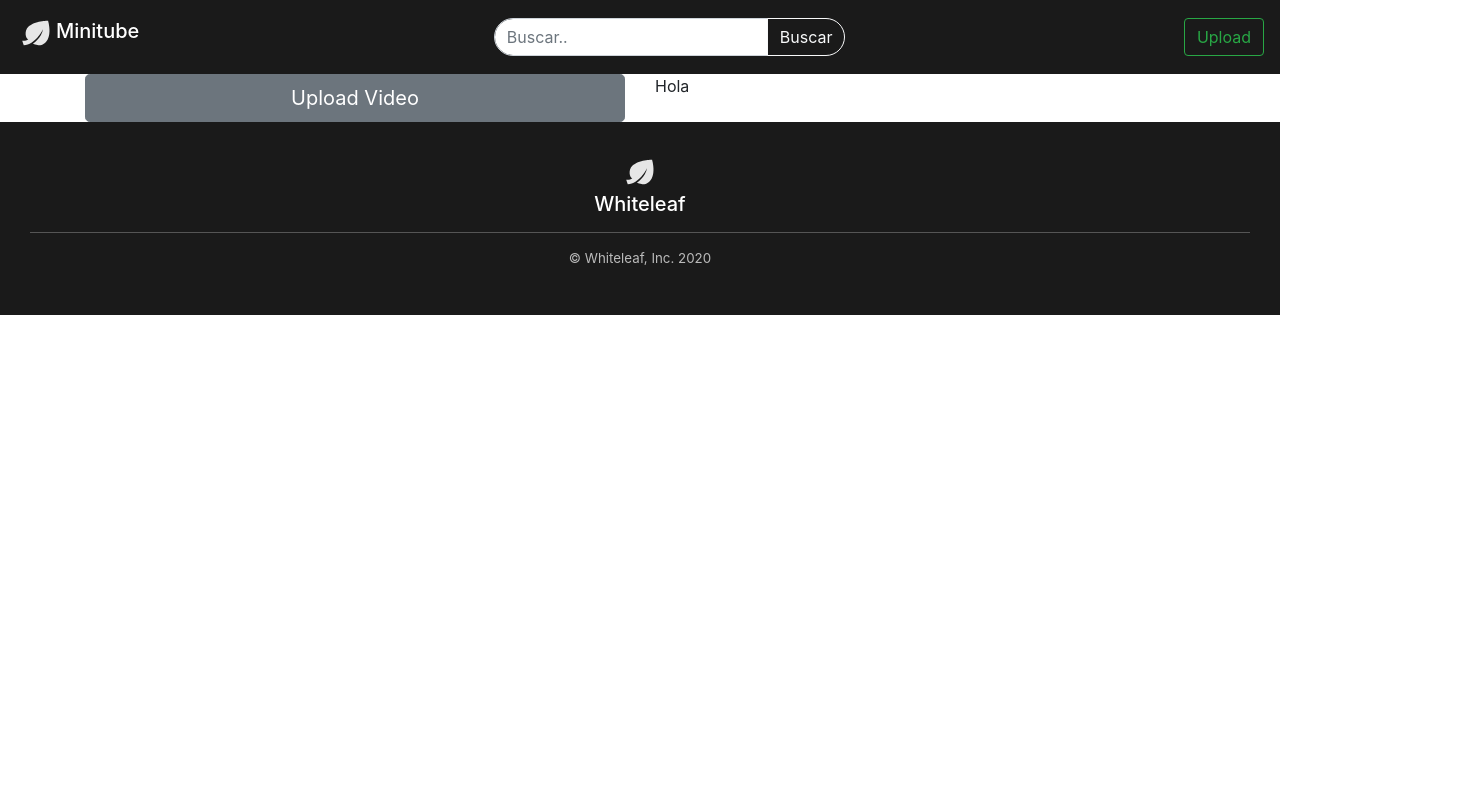
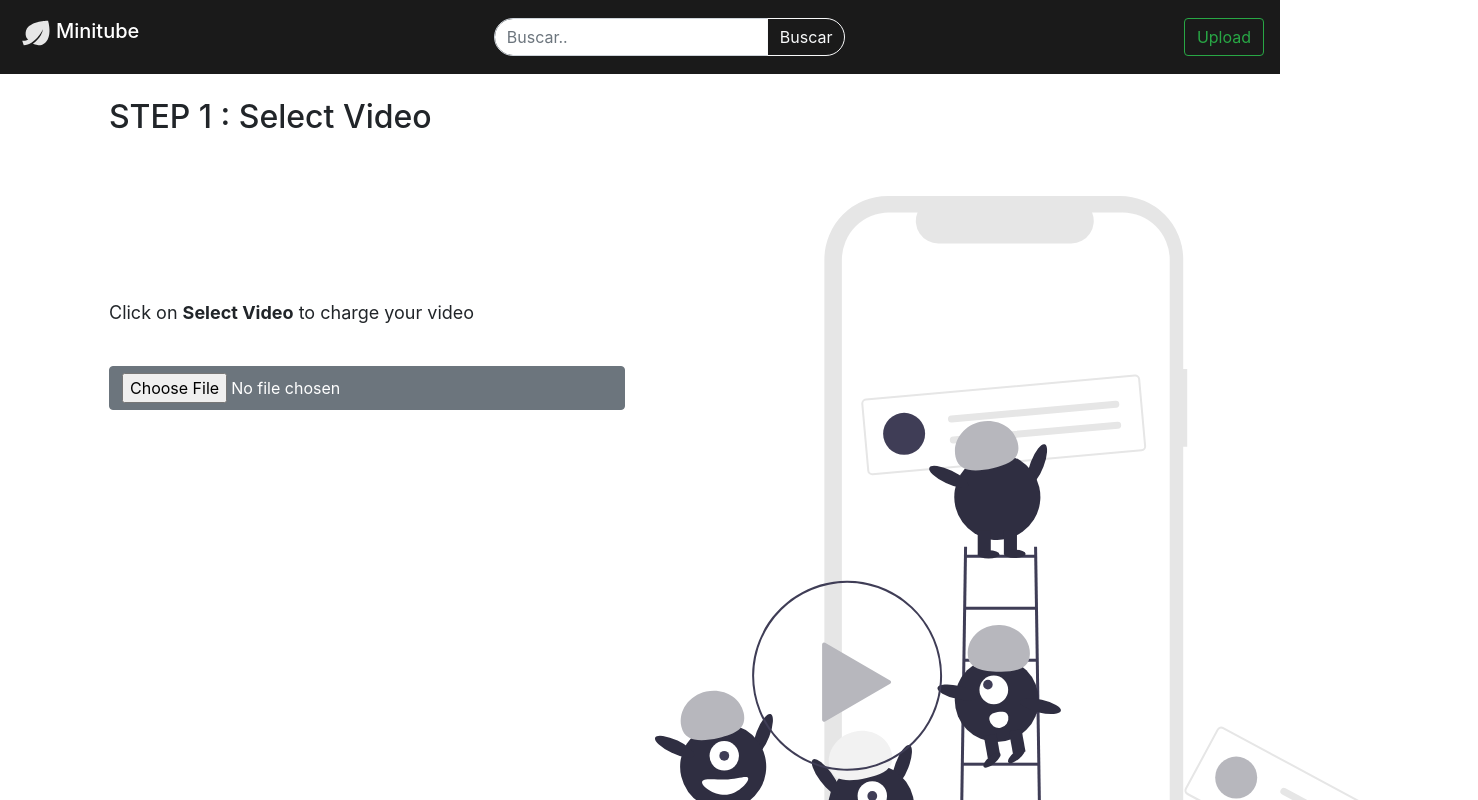
Before and after one commit to Loudev19/minitube-frontend, an Angular app: page /upload in a window 1280 px wide. Shown: the top 800 px of the page, 1478 px wide, since content can reach past the window. Built offline with nearby package versions, Linux system fonts and the light colour scheme.

Commit message:
upload video functionality

```diff
--- a/src/app/pages/uploadvideo/uploadvideo.component.html
+++ b/src/app/pages/uploadvideo/uploadvideo.component.html
@@ -1,9 +1,54 @@
-<div class="row">
-    <div class="col-6">
-        <button type="button" class="btn btn-secondary btn-lg btn-block">Upload Video</button>
+<div class="container-fluid p-4 box">
+    <div *ngIf="state==false" >
+        <h2> STEP 1 : Select Video</h2>
+        <div class="row">
+            <div class="col-6" style=" height: 100vh;">
+                <div class="right-content">
+                    <p>
+                        Click on <b>Select Video</b> to charge your video
+                    </p>
+                    <video [src]="url" *ngIf="format==='video' && url" controls></video> <br/>
+                    <input type='file' class="btn btn-secondary btn-md btn-block" (change)="onSelectFile($event)" />
+                    <button
+                    *ngIf="format==='video'"
+                    class="btn btn-success my-2 my-sm-0"
+                    (click)="onUpload()"
+                    > Accept
+                    </button>
+
+                </div>
+
+            </div>
+            <div class="col-6">
+                <div class="left-content"></div>
+                <img src="./../../../assets/undraw_video_upload_3d4u.svg">
+            </div>
+
+        </div>
     </div>
-    <div class="col-6">
-        Hola
+    <div *ngIf="state==true">
+        <h2> STEP 2 : Select Thumbnail</h2>
+        <div class="row">
+            <div class="col-6" style=" height: 100vh;">
+                <div class="right-content">
+                    <p>
+                        Click on <b>the parte of video</b> to capture your thumbnail
+                    </p>
+                    <video (timeupdate)="setCurrentTime($event)" [src]="url" controls></video> <br/>
+                    <button
+                    class="btn btn-success my-2 my-sm-0"
+                    (click)="selectThumbnail()"
+                    > Select Thumbnail
+                    </button>
+
+                </div>
+
+            </div>
+            <div class="col-6">
+                <div class="left-content"></div>
+                <img src="./../../../assets/undraw_video_upload_3d4u.svg">
+            </div>
+
+        </div>
     </div>
-
 </div>
--- a/src/app/pages/uploadvideo/uploadvideo.component.scss
+++ b/src/app/pages/uploadvideo/uploadvideo.component.scss
@@ -0,0 +1,31 @@
+.right-content {
+    padding-top: 30%;
+    margin-left: 0px;
+    width: 100%;
+    height: 100vh;
+    p{
+        font-size: large;
+    }
+    video{
+        height: 500px;
+        width: 500px;
+        padding-top: 20px;
+    }
+    btn{
+        padding-bottom: 10px;
+    }
+    button{
+        margin-top: 50px;
+    }
+}
+
+.left-content {
+    padding-top: 10%;
+    margin-left: 0px;
+    width: 100%;
+    height: auto;
+    img{
+        height: 250px;
+        width: 250px;
+    }
+}
--- a/src/app/pages/uploadvideo/uploadvideo.component.ts
+++ b/src/app/pages/uploadvideo/uploadvideo.component.ts
@@ -1,4 +1,10 @@
 import { Component, OnInit } from '@angular/core';
+import { HttpService } from './../../services/http.service';
+
+interface Video_preURL{
+  video_id: string,
+  presigned_url : string
+}
 
 @Component({
   selector: 'app-uploadvideo',
@@ -6,10 +12,56 @@ import { Component, OnInit } from '@angular/core';
   styleUrls: ['./uploadvideo.component.scss']
 })
 export class UploadvideoComponent implements OnInit {
+  url;
+  format;
+  _file;
+  currentTime: number;
+  state : Boolean = false;
+  video_url: Video_preURL;
+  constructor( private _http_service : HttpService ) { }
 
-  constructor() { }
+  onSelectFile(event) {
+    const file = event.target.files && event.target.files[0];
+    if (file) {
+      console.log(file);
+      var reader = new FileReader();
+      reader.readAsDataURL(file);
+      if(file.type.indexOf('video')> -1){
+        this.format = 'video';
+      }
 
+      else{
+        alert('please upload a video');
+      }
+      reader.onload = (event) => {
+        this._file = file;
+        this._http_service.createVideo().subscribe(( video_url : any ) => this.video_url = video_url );
+        this.url = (<FileReader>event.target).result;
+      }
+    }
+  }
+  setCurrentTime(data) {
+    this.currentTime = data.target.currentTime;
+  }
+
+  onUpload(){
+    this.state= true;
+    console.log(this.video_url.presigned_url);
+    console.log(this.video_url.video_id);
+    console.log(this._file);
+    this._http_service.putVideo( this.video_url.presigned_url, this._file).subscribe(data => {
+      console.log(data);
+    });
+  }
+  selectThumbnail(){
+
+    this._http_service.setThumbnail(this.video_url.video_id, this.currentTime).subscribe(data => {
+      console.log(data);
+    });
+
+  }
   ngOnInit(): void {
   }
 
+
 }
--- a/src/app/services/http.service.ts
+++ b/src/app/services/http.service.ts
@@ -1,11 +1,7 @@
 import { Injectable } from '@angular/core';
 import { HttpClient,HttpHeaders } from '@angular/common/http';
 import { environment } from 'src/environments/environment';
-
-interface Video{
-  _video_id             : string;
-   timestamp            : number;
-}
+import { tap } from "rxjs/operators";
 
 @Injectable({
   providedIn: 'root'
@@ -15,29 +11,30 @@ export class HttpService {
 
   constructor(private readonly _http: HttpClient ) {}
 
-  public setThumbnail( video : Video ){
+  public setThumbnail( video_id : String, timestamp : number){
+    timestamp = Math.round(timestamp);
+    let postData = { "video_id" : video_id , "timestamp": timestamp };
+    console.log(postData);
     let httpOptions = {
       headers: new HttpHeaders({
         'Content-Type': 'application/json'
       })
     }
-    return this._http.post(this.url+"/generateThumbail",video,httpOptions).subscribe(
-      val => console.log(val),
-      error => console.log(error)
-    );
+    return this._http.post(this.url+"/generateThumbnail",postData,httpOptions);
+  }
+  public createVideo()
+  {
+    return this._http.get<any>(this.url+'/createVideo');
   }
 
-  public createVideo(){
+  public putVideo( video_url , file){
     let httpOptions = {
       headers: new HttpHeaders({
         'Content-Type': 'video/mp4',
         'X-Amz-ACL' : 'public-read'
       })
     }
-    return this._http.put<any>(this.url+'/createVideo', httpOptions).subscribe(
-      val => console.log(val),
-      error => console.log(error)
-    );
+    return this._http.put<any>( video_url, file , httpOptions );
   }
 
 }
--- a/src/environments/environment.ts
+++ b/src/environments/environment.ts
@@ -3,7 +3,9 @@
 // The list of file replacements can be found in `angular.json`.
 
 export const environment = {
-  production: false
+  production: false,
+  BASE_URI: 'https://xse0s9zajf.execute-api.us-east-1.amazonaws.com/test'
+
 };
 
 /*
```
Also changed, not shown: src/assets/undraw_video_upload_3d4u.svg (added).
